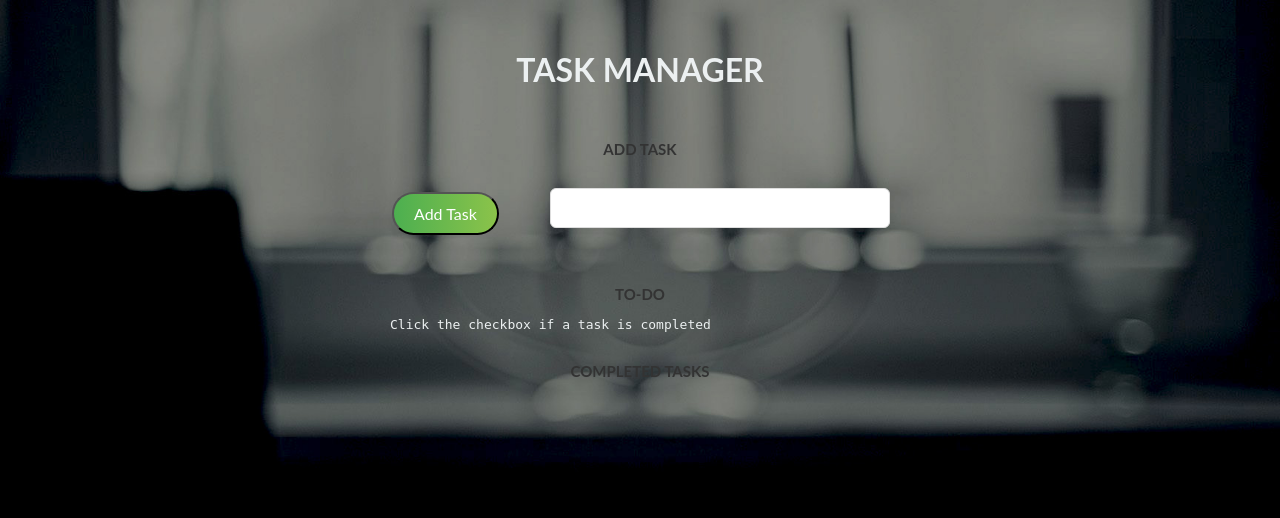
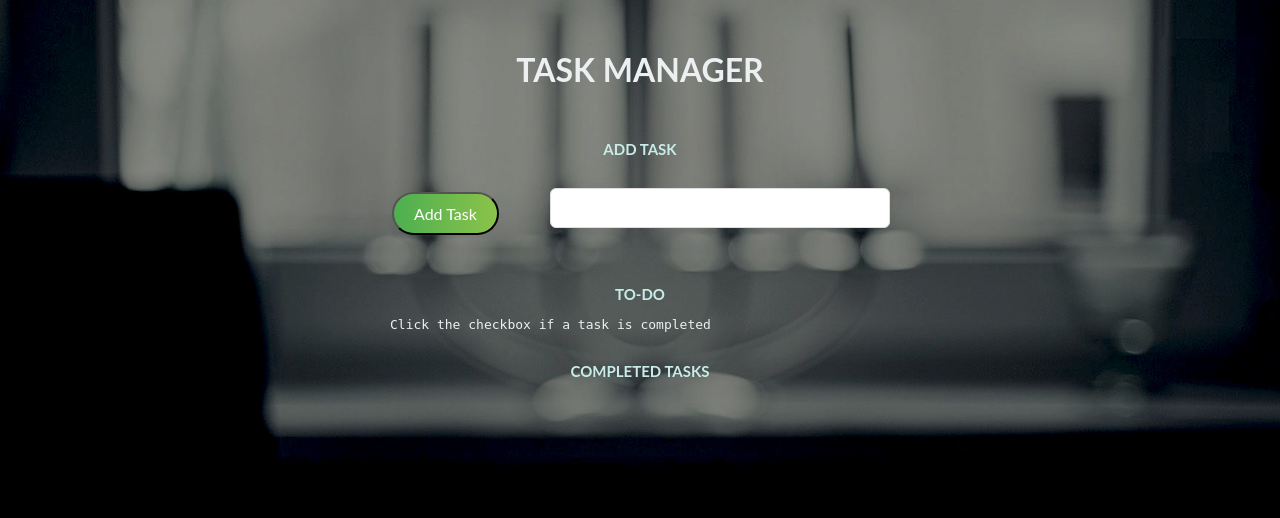
Before and after one commit to ryeviz/Prive, a PHP site: page / in a window 1280 px wide. Shown: the top 518 px of the page. Run offline with PHP 8.4, Linux system fonts and the light colour scheme.

Commit message:
Update style.css

```diff
--- a/style.css
+++ b/style.css
@@ -59,7 +59,7 @@ button:hover {
 /* Heading */
 h3,
 label[for='new-task'] {
-color: #333;
+color: #c8ede8;
 font-weight: 700;
 font-size: 15px;
 padding: 30px 0 10px;
@@ -81,7 +81,7 @@ color: #888;
 }
 
 input[type="text"]:focus {
-color: #333;
+color: #c8ede8;
 }
 
 .middle {
```
